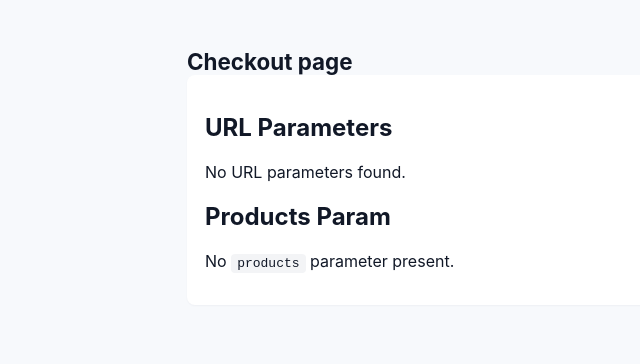
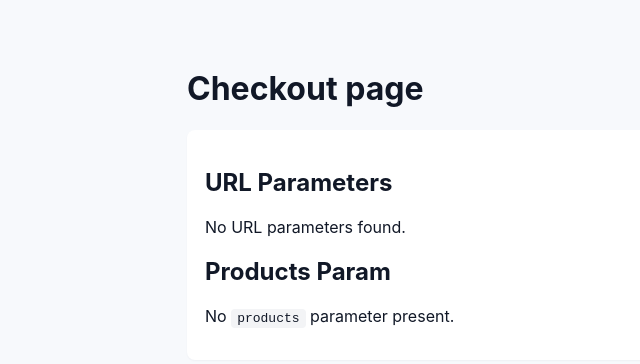
Before and after one commit to bfrola/checkout_demo, a React (Vite) app: page / in a window 1280 px wide. Shown: the top 364 px of the page, without its empty margins (3-643 px from the left). Built offline with nearby package versions, Linux system fonts and the light colour scheme.

Commit message:
Remove margin from header h1

```diff
--- a/src/style.css
+++ b/src/style.css
@@ -12,7 +12,6 @@ body{
   color:#111827;
 }
 .app{max-width:900px;margin:32px auto;padding:16px}
-.header h1{margin:0;font-size:1.4rem}
 .subtitle{color:var(--muted);margin-top:6px}
 .checkout{background:var(--card);padding:18px;border-radius:8px;box-shadow:0 1px 2px rgba(16,24,40,0.04)}
 table{width:100%;border-collapse:collapse;margin-top:12px}
```
